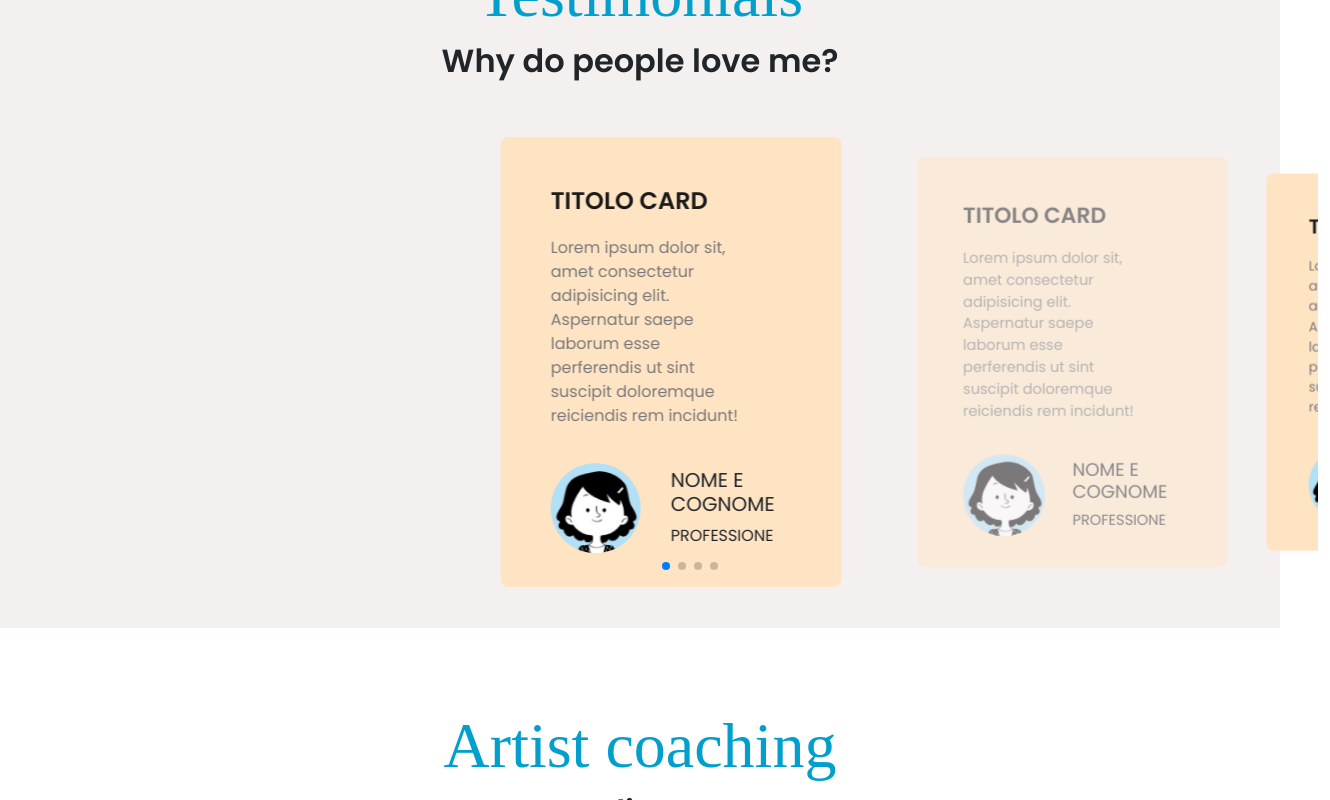
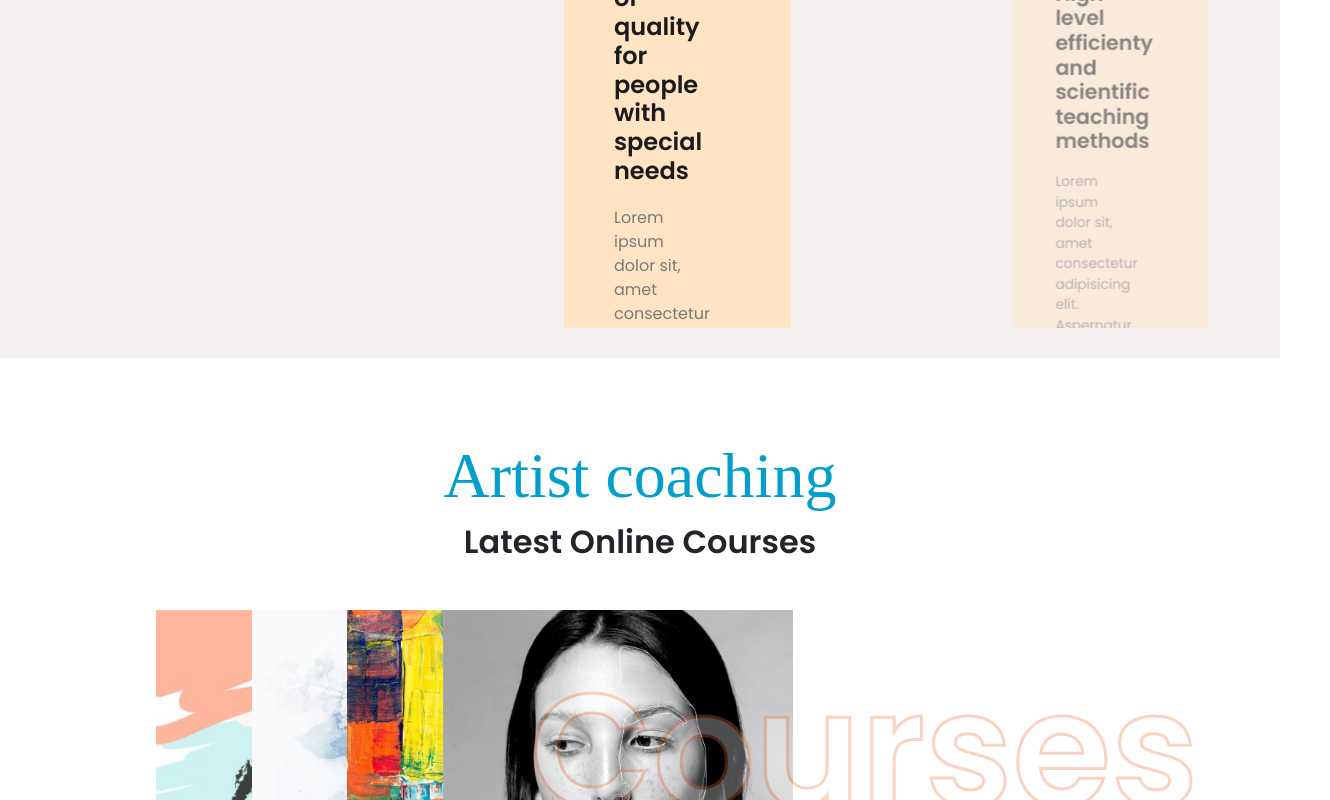
Before and after one commit to MatTheoo89/proj-html-vuejs, a Vue app: page / in a window 1280 px wide. Shown: the part 3180-3980 px from the top of the page, 1330 px wide, since content can reach past the window. Built offline with nearby package versions, Linux system fonts and the light colour scheme; a small style sheet from the web is missing.

Commit message:
[add] swipper + testimonials

```diff
--- a/src/components/partials/AppArtistCoaching.vue
+++ b/src/components/partials/AppArtistCoaching.vue
@@ -141,8 +141,8 @@ export default {
         background-color: lighten($tuliptree, 25%);
     }
     .video-yt{
+        z-index: 99;
         position: relative;
-        margin-bottom: 90px;
         .preview{
             position: relative;
             z-index: 10;
@@ -156,6 +156,7 @@ export default {
                 left: 50%;
                 transform: translate(-50%, -50%);
         }
+        }
         .maxcoach-shape-05{
             z-index: 1;
             position: absolute;
@@ -165,9 +166,8 @@ export default {
         .maxcoach-shape-12{
             z-index: 1;
             position: absolute;
-            right: 81px;
-            bottom: 2%;
-        }
+            right: 4%;
+            bottom: 6%;
         }
     }
     section{
@@ -193,13 +193,13 @@ export default {
             left: 0;
             top: 3%;
             opacity: .2;
-            width: 100%;
+            width: 99%;
             transform: rotate(-5deg);
         }
         .maxcoach-shape-13{
             z-index: 2;
             position: absolute;
-            right: -2%;
+            right: 2%;
             top: 12%;
         }
     }
--- a/src/components/partials/AppTestimonials.vue
+++ b/src/components/partials/AppTestimonials.vue
@@ -1,4 +1,7 @@
 <script>
+
+    import { store } from '../../data/store';
+    import { getPathImage } from '../../data/fuction';
 
     // Import Swiper Vue.js components
     import { Swiper, SwiperSlide } from "swiper/vue";
@@ -14,6 +17,12 @@ import { EffectCoverflow, Pagination } from "swiper";
 
 export default {
     name: 'AppTestimonials',
+    data(){
+        return{
+            store,
+            getPathImage,
+        }
+    },
     components: {
     Swiper,
     SwiperSlide,
@@ -32,7 +41,7 @@ export default {
 <template>
 <section class="testimonials">
 
-    <div class="container-fluid text-center py-3">
+    <div class="container-fluid text-center">
                 <!-- intestazione INIZIO -->
         <div class="row text-center">
             <div class="col mb-4">
@@ -42,14 +51,14 @@ export default {
         </div>
         <!-- intestazione FINE -->
 
-        <div class="row testimonials">
+        <div class="row testimonials overflow-hidden">
             <div class="col d-flex justify-content-center align-items-center">
                 <swiper
                     :effect="'coverflow'"
                     :grabCursor="true"
                     :centeredSlides="true"
                     :slidesPerView="3"
-                    :space-between="60"
+                    :space-between="250"
                     :coverflowEffect="{
                         rotate: 0,
                         stretch: 0,
@@ -61,65 +70,17 @@ export default {
                     :modules="modules"
                     class="mySwiper"
                 >
-                    <swiper-slide>
-                        <div class="testimonials-card">
+                    <swiper-slide v-for="(card, i) in store.testimonials" :key="i">
+                        <div class="testimonials-card d-flex flex-column justify-content-between">
                             <div class="testimonials-dettails">
-                                <h4>TITOLO CARD</h4>
-                                <p>Lorem ipsum dolor sit, amet consectetur adipisicing elit. Aspernatur saepe laborum esse perferendis ut sint suscipit doloremque reiciendis rem incidunt!</p>
+                                <h4>{{card.title}} </h4>
+                                <p>{{card.quote}}</p>
                             </div>
                             <div class="testimonials-avatar d-flex align-items-center">
-                                <img class="avatar" src="../../assets/img/artist-testimonial-avatar-04.jpg" alt="">
+                                <img class="avatar" :src="getPathImage(card.image)" :alt="card.name">
                                 <div class="testimonials-info">
-                                    <h5>NOME E COGNOME</h5>
-                                    <span>PROFESSIONE</span>
-                                </div>
-
-                            </div>
-                        </div>
-                    </swiper-slide>
-                    <swiper-slide>
-                        <div class="testimonials-card">
-                            <div class="testimonials-dettails">
-                                <h4>TITOLO CARD</h4>
-                                <p>Lorem ipsum dolor sit, amet consectetur adipisicing elit. Aspernatur saepe laborum esse perferendis ut sint suscipit doloremque reiciendis rem incidunt!</p>
-                            </div>
-                            <div class="testimonials-avatar d-flex align-items-center">
-                                <img class="avatar" src="../../assets/img/artist-testimonial-avatar-04.jpg" alt="">
-                                <div class="testimonials-info">
-                                    <h5>NOME E COGNOME</h5>
-                                    <span>PROFESSIONE</span>
-                                </div>
-
-                            </div>
-                        </div>
-                    </swiper-slide>
-                    <swiper-slide>
-                        <div class="testimonials-card">
-                            <div class="testimonials-dettails">
-                                <h4>TITOLO CARD</h4>
-                                <p>Lorem ipsum dolor sit, amet consectetur adipisicing elit. Aspernatur saepe laborum esse perferendis ut sint suscipit doloremque reiciendis rem incidunt!</p>
-                            </div>
-                            <div class="testimonials-avatar d-flex align-items-center">
-                                <img class="avatar" src="../../assets/img/artist-testimonial-avatar-04.jpg" alt="">
-                                <div class="testimonials-info">
-                                    <h5>NOME E COGNOME</h5>
-                                    <span>PROFESSIONE</span>
-                                </div>
-
-                            </div>
-                        </div>
-                    </swiper-slide>
-                    <swiper-slide>
-                        <div class="testimonials-card">
-                            <div class="testimonials-dettails">
-                                <h4>TITOLO CARD</h4>
-                                <p>Lorem ipsum dolor sit, amet consectetur adipisicing elit. Aspernatur saepe laborum esse perferendis ut sint suscipit doloremque reiciendis rem incidunt!</p>
-                            </div>
-                            <div class="testimonials-avatar d-flex align-items-center">
-                                <img class="avatar" src="../../assets/img/artist-testimonial-avatar-04.jpg" alt="">
-                                <div class="testimonials-info">
-                                    <h5>NOME E COGNOME</h5>
-                                    <span>PROFESSIONE</span>
+                                    <h5>{{card.name}}</h5>
+                                    <span>{{card.professional}}</span>
                                 </div>
 
                             </div>
@@ -140,6 +101,7 @@ export default {
 
     section{
         background-color: $hintofred;
+        padding-bottom: 30px;
         position: relative;
         .container-fluid{
             min-height: 100px;
@@ -162,13 +124,13 @@ export default {
                 margin: 0 50px;
                 .swiper{
                     height: 90%;
-                }
-            }
+
             .swiper-wrapper{
                 margin-bottom: 75px;
                 height: 90%;
                 .swiper-slide{
                 width: calc(100% / 3);
+                height: 90%;
                 // overflow: hidden;
                 }
                 .swiper-slide-prev, .swiper-slide-next{
@@ -176,6 +138,7 @@ export default {
                 }
             }
 
+            }
         }
         .testimonials-card{
             width: 90%;
@@ -213,5 +176,5 @@ export default {
             }
         }
     }
-
+    }
 </style>
--- a/src/data/store.js
+++ b/src/data/store.js
@@ -118,6 +118,36 @@ export const store = reactive({
             city: 'Lilinois, US',
         },
     ],
+    testimonials:[
+        {
+            title:'it\'s a choice of quality for people with special needs',
+            quote: 'Lorem ipsum dolor sit, amet consectetur adipisicing elit. Aspernatur saepe laborum esse perferendis ut sint suscipit doloremque reiciendis rem incidunt!',
+            image:'artist-testimonial-avatar-02.jpg',
+            name:'Florence Themes',
+            professional:'Multimedia Admin'
+        },
+        {
+            title:'High level efficienty and scientific teaching methods',
+            quote: 'Lorem ipsum dolor sit, amet consectetur adipisicing elit. Aspernatur saepe laborum esse perferendis ut sint suscipit doloremque reiciendis rem incidunt!',
+            image:'artist-testimonial-avatar-04.jpg',
+            name:'Mina Hollance',
+            professional:'Frelancer'
+        },
+        {
+            title:'Professional team of specialists and passionate mentors at reach',
+            quote: 'Lorem ipsum dolor sit, amet consectetur adipisicing elit. Aspernatur saepe laborum esse perferendis ut sint suscipit doloremque reiciendis rem incidunt!',
+            image:'artist-testimonial-avatar-01.jpg',
+            name:'Madley Pondor',
+            professional:'It Specialis'
+        },
+        {
+            title:'I\'m Batman',
+            quote: 'It\'s not so much who you are, as what you do, that qualifies you.',
+            image:'artist-testimonial-avatar-03.jpg',
+            name:'Bruce Wayne',
+            professional:'Multi-Millionaire'
+        },
+    ],
     menuFoot1:[
         {
             text: 'Start here',
--- a/src/styles/general.scss
+++ b/src/styles/general.scss
@@ -59,3 +59,7 @@ button.btn:hover{
     background-color: $icecold;
     color: $white;
 }
+
+span.swiper-pagination-bullet-active{
+    background: $boulder;
+}
```
